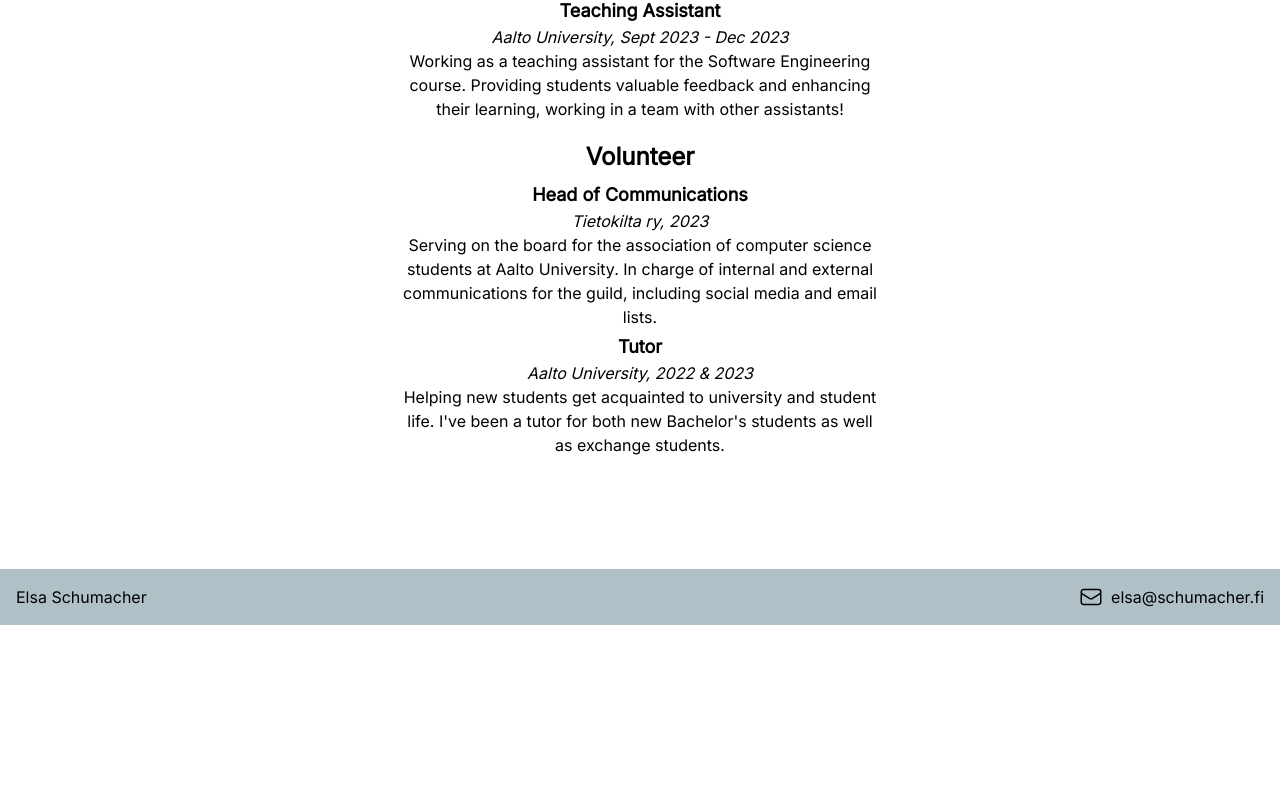
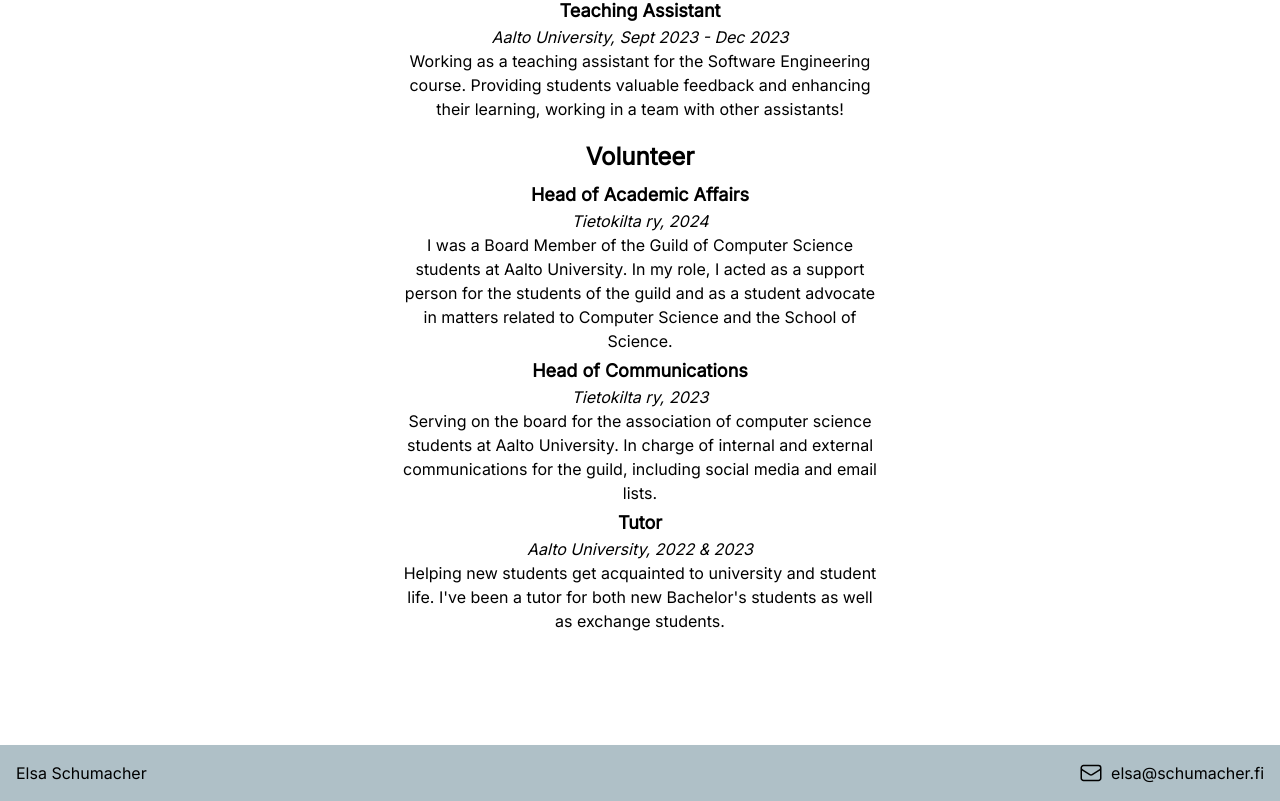
Before and after one commit to elsaschumacher/portfolio-website, a React (Vite) app: page / in a window 1280 px wide. Shown: the part 1743-2544 px from the top of the page. Before the commit the page ends 2368 px from the top, so only its background shows below. Built offline with nearby package versions, Linux system fonts and the light colour scheme.

Commit message:
Add volunteer experience

```diff
--- a/src/components/Experience.tsx
+++ b/src/components/Experience.tsx
@@ -35,6 +35,17 @@ const Experiences = () => (
       <span className="text-2xl font-bold text-center">Volunteer</span>
       <div className="space-y-1">
         <p>
+          <span className="font-semibold text-lg">Head of Academic Affairs</span>
+          <br />
+          <span className="italic">Tietokilta ry, 2024</span>
+          <br />
+          <span>
+            I was a Board Member of the Guild of Computer Science students at Aalto University.
+            In my role, I acted as a support person for the students of the guild and as a student
+            advocate in matters related to Computer Science and the School of Science.
+          </span>
+        </p>
+        <p>
           <span className="font-semibold text-lg">Head of Communications</span>
           <br />
           <span className="italic">Tietokilta ry, 2023</span>
```
